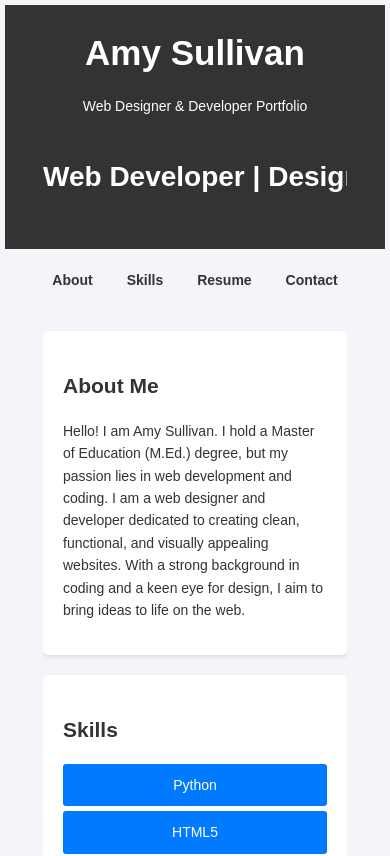
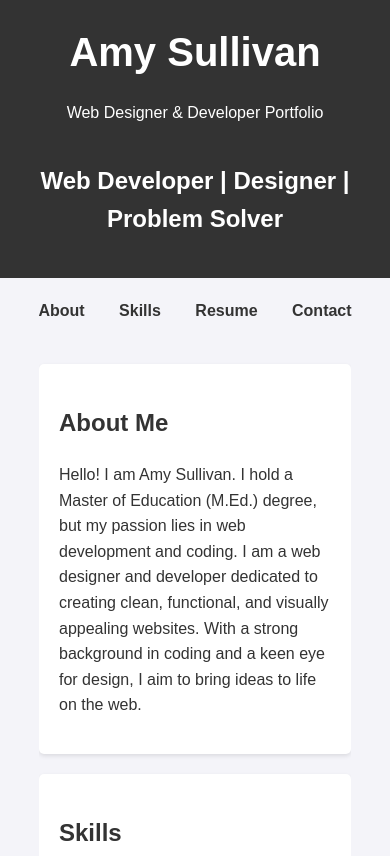
Before and after one commit to vampraven13/portfolio-site, a plain HTML site: page index.html in a window 390 px wide. Shown: the top 856 px of the page. Drawn offline with Linux system fonts and the light colour scheme.

Commit message:
Update index.html

```diff
--- a/index.html
+++ b/index.html
@@ -14,20 +14,6 @@
             line-height: 1.6;
             color: #333;
             background-color: #f4f4f9;
-        }
-	/* Tablets (between 600px and 1024px) */
-        @media screen and (max-width: 1024px) {
-             body {
-                  font-size: 16px;
-                  margin: 10px;
-             }
-         }
-
-        /* Mobile phones (less than 600px wide) */
-        @media screen and (max-width: 600px) {
-             body {
-                  font-size: 14px;
-                  margin: 5px;
         }
 
         header {
@@ -68,11 +54,21 @@
              font-size: 2em;
              font-weight: bold;
              text-align: center;
-            white-space: nowrap;
              overflow: hidden;
              display: inline-block;
-            border-right: 3px solid black; /* Cursor effect */
-            animation: blinkCursor 0.8s infinite;
+             border-right: 3px solid black; /* Blinking cursor effect */
+             white-space: nowrap; /* Prevents wrapping on large screens */
+             max-width: 90vw; /* Prevents text from overflowing */
+}
+
+          /* Fix for small screens */
+          @media screen and (max-width: 600px) {
+               #intro {
+                    font-size: 1.5em; /* Reduce font size for better fit */
+                    white-space: normal; /* Allow text to wrap */
+                   display: block; /* Makes sure it centers properly */
+                   word-break: break-word; /* Ensures words break correctly */
+    }
 }
 
         @keyframes blinkCursor {
@@ -144,6 +140,8 @@
                  }
                  }
 
+document.addEventListener("DOMContentLoaded", typeWriter);
+
                  typeWriter(); // Start typing when the page loads
              });
          </script>
```
Lines whose indentation alone changed are shown as unchanged.
